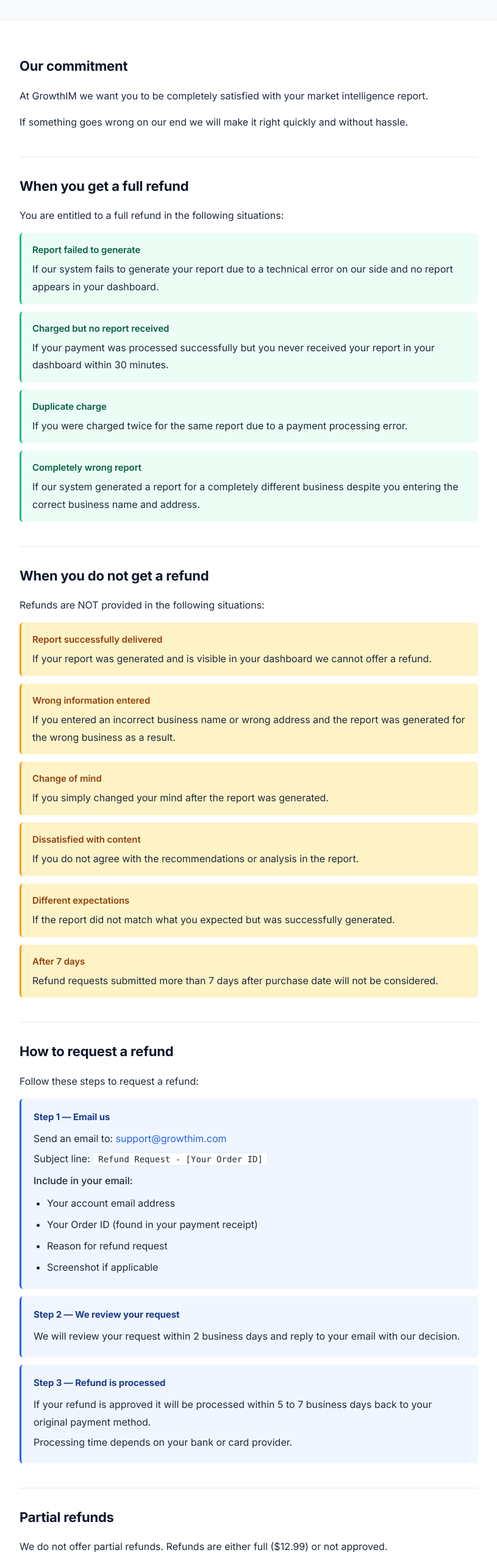
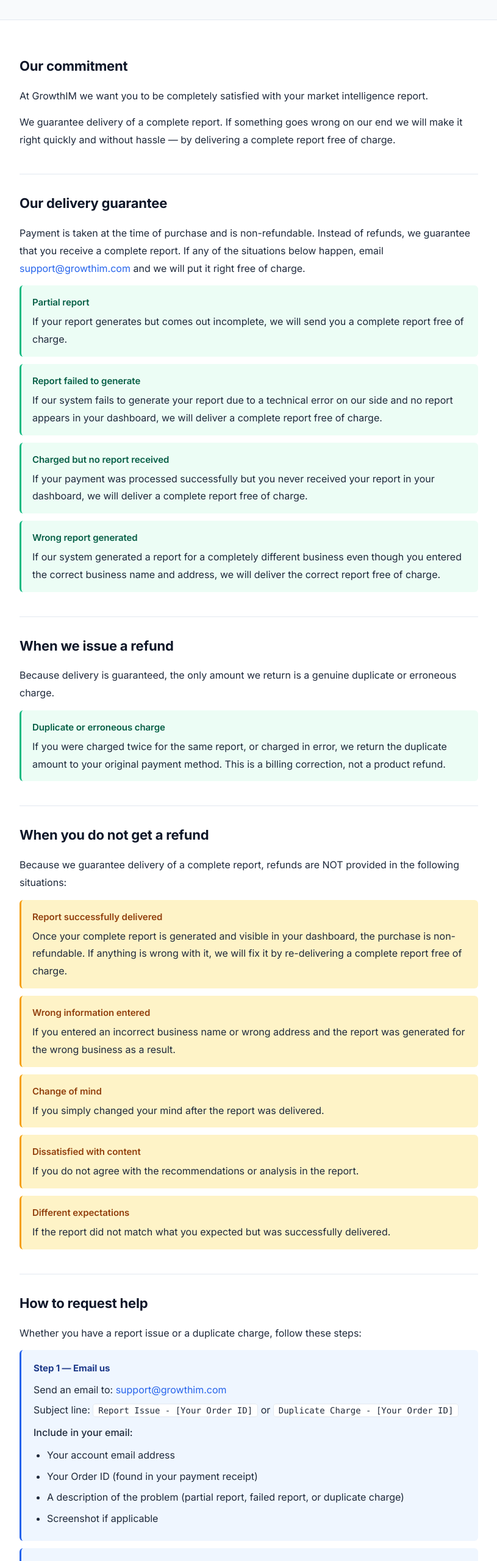
Before and after one commit to ravindrdev/bizradar, a website: page public/refund.html in a window 1280 px wide. Shown: the part 240-2800 px from the top of the page at 61% size, without its empty margins (232-1047 px from the left). Drawn offline with Linux system fonts and the light colour scheme.

Commit message:
Update legal pages: $14.49 pricing, ~50-page report, guaranteed-delivery refund model, email opt-out
- privacy: add Email communications section (transactional vs optional), inline opt-out, drop email-notification promise from policy-change clause, ~50-page report wording
- terms: $14.49 price + liability cap, payment-at-purchase wording, guaranteed-delivery refund model, 7-day pricing notice, reword changes-to-terms clause
- refund: rewrite to guaranteed-delivery model (non-refundable, free re-delivery, refunds only for duplicate/erroneous charges), $14.49, ~50 pages

Co-Authored-By: Claude Opus 4.7 <noreply@anthropic.com>

```diff
--- a/public/refund.html
+++ b/public/refund.html
@@ -3,7 +3,7 @@
 <head>
 <meta charset="utf-8">
 <meta name="viewport" content="width=device-width, initial-scale=1">
-<meta name="description" content="GrowthIM refund policy — when you get a full refund, when you don't, and how to request one.">
+<meta name="description" content="GrowthIM refund policy — guaranteed report delivery, free re-delivery for partial or failed reports, and refunds only for duplicate or erroneous charges.">
 <title>Refund Policy — GrowthIM</title>
 <link rel="preconnect" href="https://fonts.googleapis.com">
 <link rel="preconnect" href="https://fonts.gstatic.com" crossorigin>
@@ -155,41 +155,51 @@ main { background: var(--white); }
     <section>
       <h2>Our commitment</h2>
       <p>At GrowthIM we want you to be completely satisfied with your market intelligence report.</p>
-      <p>If something goes wrong on our end we will make it right quickly and without hassle.</p>
+      <p>We guarantee delivery of a complete report. If something goes wrong on our end we will make it right quickly and without hassle &mdash; by delivering a complete report free of charge.</p>
     </section>
 
     <section>
-      <h2>When you get a full refund</h2>
-      <p>You are entitled to a full refund in the following situations:</p>
+      <h2>Our delivery guarantee</h2>
+      <p>Payment is taken at the time of purchase and is non-refundable. Instead of refunds, we guarantee that you receive a complete report. If any of the situations below happen, email <a href="mailto:support@growthim.com">support@growthim.com</a> and we will put it right free of charge.</p>
+
+      <div class="reason eligible">
+        <h3>Partial report</h3>
+        <p>If your report generates but comes out incomplete, we will send you a complete report free of charge.</p>
+      </div>
 
       <div class="reason eligible">
         <h3>Report failed to generate</h3>
-        <p>If our system fails to generate your report due to a technical error on our side and no report appears in your dashboard.</p>
+        <p>If our system fails to generate your report due to a technical error on our side and no report appears in your dashboard, we will deliver a complete report free of charge.</p>
       </div>
 
       <div class="reason eligible">
         <h3>Charged but no report received</h3>
-        <p>If your payment was processed successfully but you never received your report in your dashboard within 30 minutes.</p>
+        <p>If your payment was processed successfully but you never received your report in your dashboard, we will deliver a complete report free of charge.</p>
       </div>
 
       <div class="reason eligible">
-        <h3>Duplicate charge</h3>
-        <p>If you were charged twice for the same report due to a payment processing error.</p>
+        <h3>Wrong report generated</h3>
+        <p>If our system generated a report for a completely different business even though you entered the correct business name and address, we will deliver the correct report free of charge.</p>
       </div>
+    </section>
+
+    <section>
+      <h2>When we issue a refund</h2>
+      <p>Because delivery is guaranteed, the only amount we return is a genuine duplicate or erroneous charge.</p>
 
       <div class="reason eligible">
-        <h3>Completely wrong report</h3>
-        <p>If our system generated a report for a completely different business despite you entering the correct business name and address.</p>
+        <h3>Duplicate or erroneous charge</h3>
+        <p>If you were charged twice for the same report, or charged in error, we return the duplicate amount to your original payment method. This is a billing correction, not a product refund.</p>
       </div>
     </section>
 
     <section>
       <h2>When you do not get a refund</h2>
-      <p>Refunds are NOT provided in the following situations:</p>
+      <p>Because we guarantee delivery of a complete report, refunds are NOT provided in the following situations:</p>
 
       <div class="reason not-eligible">
         <h3>Report successfully delivered</h3>
-        <p>If your report was generated and is visible in your dashboard we cannot offer a refund.</p>
+        <p>Once your complete report is generated and visible in your dashboard, the purchase is non-refundable. If anything is wrong with it, we will fix it by re-delivering a complete report free of charge.</p>
       </div>
 
       <div class="reason not-eligible">
@@ -199,7 +209,7 @@ main { background: var(--white); }
 
       <div class="reason not-eligible">
         <h3>Change of mind</h3>
-        <p>If you simply changed your mind after the report was generated.</p>
+        <p>If you simply changed your mind after the report was delivered.</p>
       </div>
 
       <div class="reason not-eligible">
@@ -209,28 +219,23 @@ main { background: var(--white); }
 
       <div class="reason not-eligible">
         <h3>Different expectations</h3>
-        <p>If the report did not match what you expected but was successfully generated.</p>
-      </div>
-
-      <div class="reason not-eligible">
-        <h3>After 7 days</h3>
-        <p>Refund requests submitted more than 7 days after purchase date will not be considered.</p>
+        <p>If the report did not match what you expected but was successfully delivered.</p>
       </div>
     </section>
 
     <section>
-      <h2>How to request a refund</h2>
-      <p>Follow these steps to request a refund:</p>
+      <h2>How to request help</h2>
+      <p>Whether you have a report issue or a duplicate charge, follow these steps:</p>
 
       <div class="step">
         <h3>Step 1 &mdash; Email us</h3>
         <p>Send an email to: <a href="mailto:support@growthim.com">support@growthim.com</a></p>
-        <p>Subject line: <span class="mono">Refund Request - [Your Order ID]</span></p>
+        <p>Subject line: <span class="mono">Report Issue - [Your Order ID]</span> or <span class="mono">Duplicate Charge - [Your Order ID]</span></p>
         <p class="lead-in" style="margin-top:8px;">Include in your email:</p>
         <ul>
           <li>Your account email address</li>
           <li>Your Order ID (found in your payment receipt)</li>
-          <li>Reason for refund request</li>
+          <li>A description of the problem (partial report, failed report, or duplicate charge)</li>
           <li>Screenshot if applicable</li>
         </ul>
       </div>
@@ -241,20 +246,21 @@ main { background: var(--white); }
       </div>
 
       <div class="step">
-        <h3>Step 3 &mdash; Refund is processed</h3>
-        <p>If your refund is approved it will be processed within 5 to 7 business days back to your original payment method.</p>
+        <h3>Step 3 &mdash; We make it right</h3>
+        <p>For a partial, failed, or wrong report, we deliver a complete report free of charge.</p>
+        <p>For an approved duplicate or erroneous charge, the duplicate amount is returned to your original payment method within 5 to 7 business days.</p>
         <p>Processing time depends on your bank or card provider.</p>
       </div>
     </section>
 
     <section>
       <h2>Partial refunds</h2>
-      <p>We do not offer partial refunds. Refunds are either full ($12.99) or not approved.</p>
+      <p>We do not offer partial refunds. When we correct a duplicate or erroneous charge we return the full duplicate amount ($14.49 per report). All other purchases are non-refundable because we guarantee delivery of a complete report.</p>
     </section>
 
     <section>
-      <h2>Report access after refund</h2>
-      <p>If your refund is approved your account access to the report will be removed.</p>
+      <h2>Report access</h2>
+      <p>Correcting a duplicate or erroneous charge does not affect the report you purchased &mdash; you keep full access to it for the 1 year period described below.</p>
     </section>
 
     <section>
```
Also changed, not shown: public/privacy.html (+25 -3 lines), public/terms.html (+16 -22 lines).
